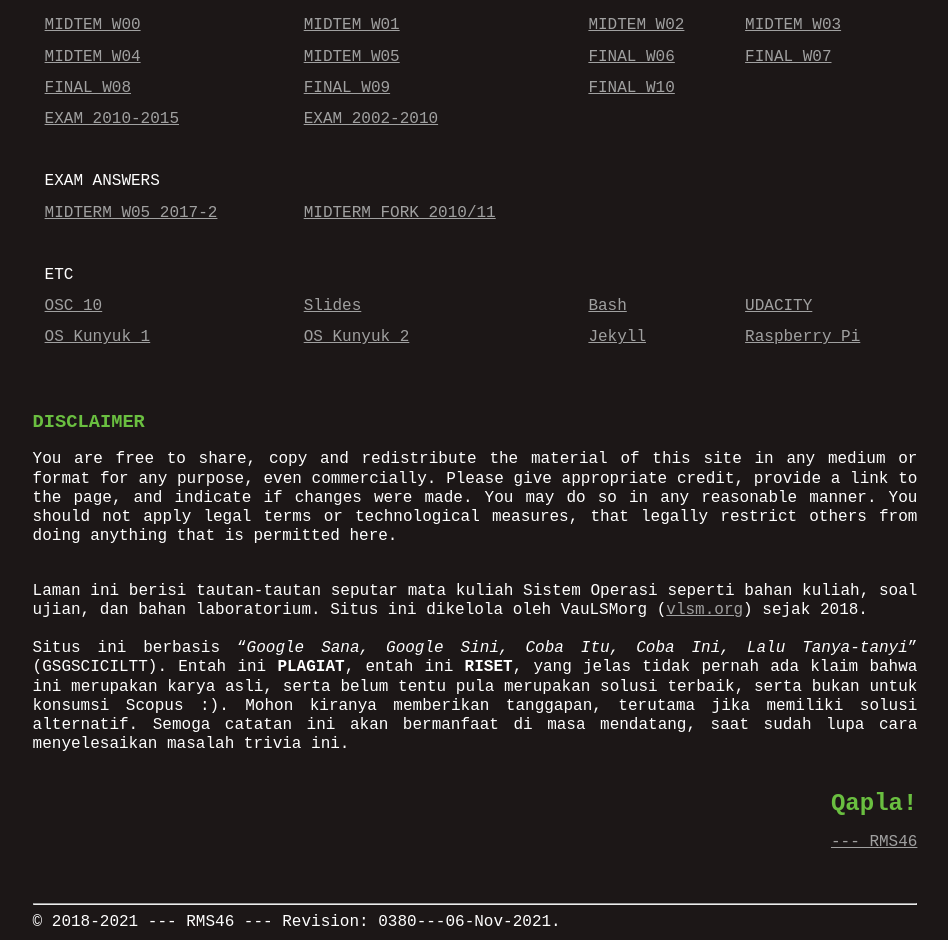
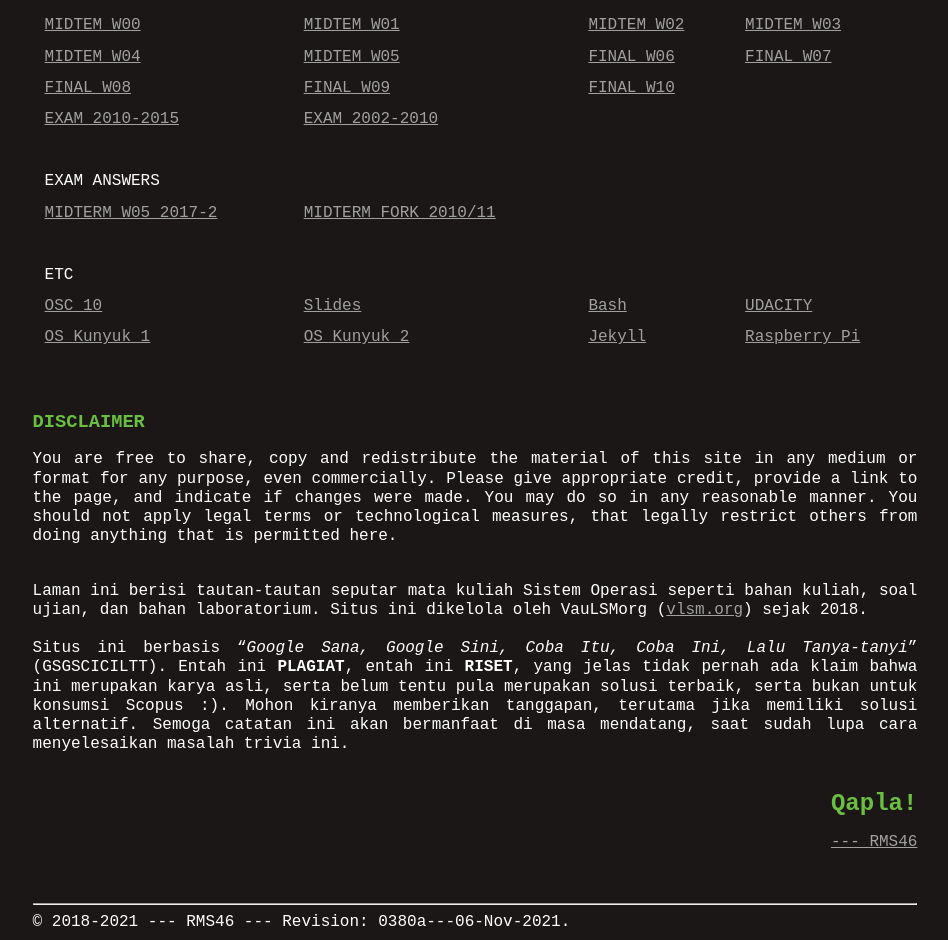
Before and after one commit to Angling-Darma/SistemOperasi, a Jekyll site: the page built from index.md, in a window 1280 px wide. Shown: the part 1351-2291 px from the top of the page, without its empty margins (165-1113 px from the left). Built offline with Jekyll 4.4.1, drawn with Linux system fonts in a browser that asks for light colours.

Commit message:
modified:   WEEK/WEEK08.tar.bz2.asc

```diff
--- a/_config.yml
+++ b/_config.yml
@@ -1,5 +1,5 @@
 title: Operating Systems - Sistem Operasi
-version:     "0380---06-Nov-2021"
+version:     "0380a---06-Nov-2021"
 copyright:   "2018-2021"
 description: This is the CSCM-602055 Operating System course site,
       a GitHub Page, hosted at GitHub.com (thank you!).
```
Also changed, not shown: 1 other file.
